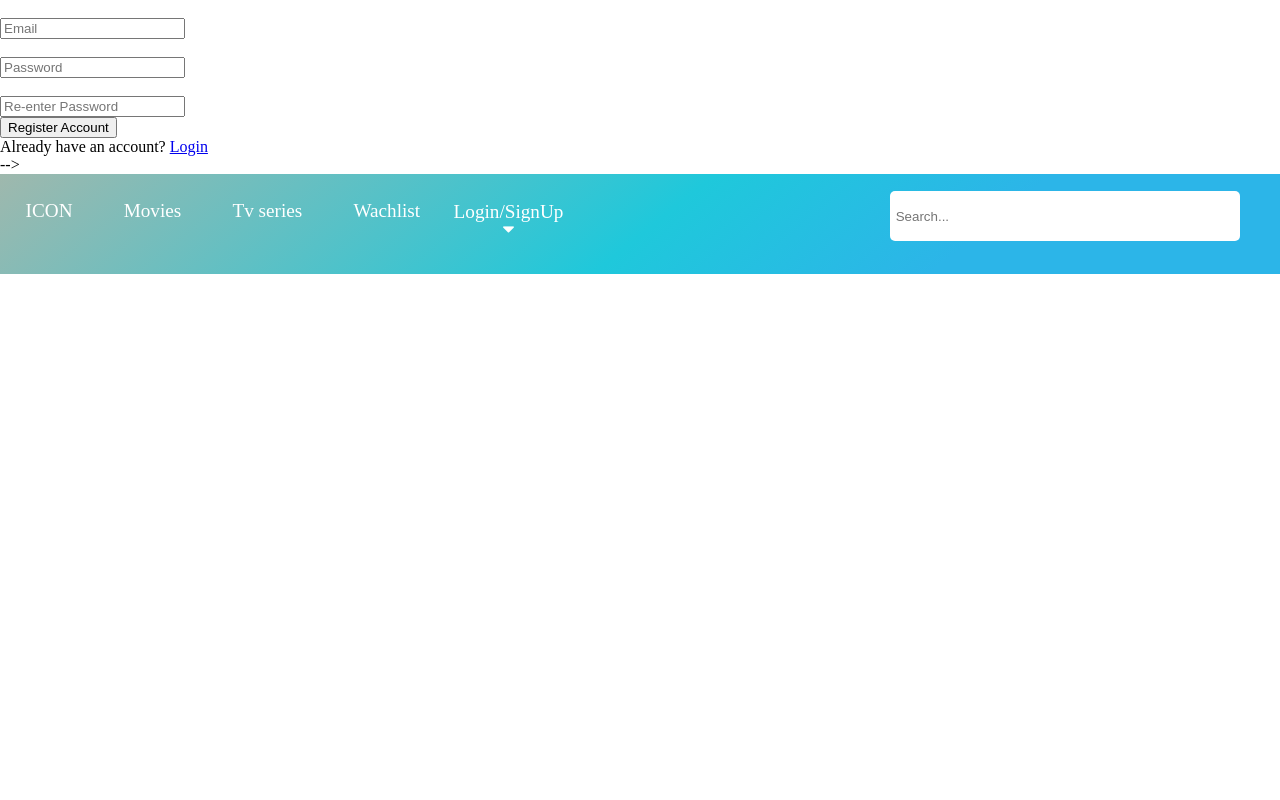
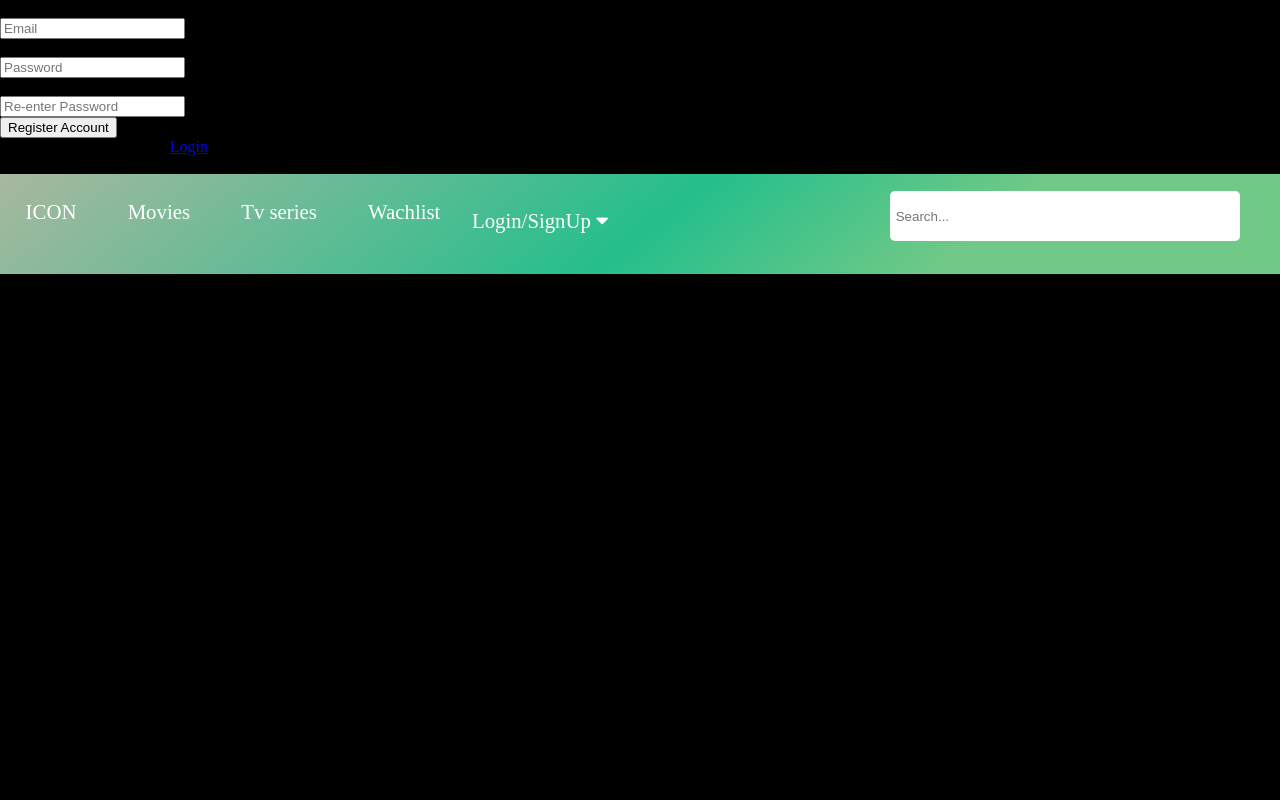
Before and after one commit to Asmit007/Main-Stream, a Django app: template Stream-project-main/firstapp/templates/SignUP.html in a window 1280 px wide. Run offline with Django 3.2, Linux system fonts and the light colour scheme; the template is opened without the code that fills it, so the values that code supplies are empty; some libraries are stand-ins or nearby versions.

Commit message:
change
css changes

```diff
--- a/Stream-project-main/firstapp/static/css/home.css
+++ b/Stream-project-main/firstapp/static/css/home.css
@@ -1,5 +1,6 @@
 body{
   margin:0 0;
+  background-color: black;
 }
 /*.fa-search{
         width:25px;
@@ -33,7 +34,7 @@ body{
     }
 .navbar {
   overflow: hidden;
-  background-image: linear-gradient(141deg, #9fb8ad 0%, #1fc8db 51%, #2cb5e8 75%);
+ background-image: linear-gradient(141deg, #a8b89f 0%, #24bf8c 51%, #70c986 75%);
 }
 .text{
   float:left;
@@ -47,7 +48,7 @@ body{
 }
 .navbar a {
   float: left;
-  font-size: 120%;
+  font-size: 130%;
   color: white;
   text-align: center;
   padding: 2% 2%;
@@ -61,16 +62,15 @@ body{
 }
 
 .dropdown .dropbtn {
-  font-size: 120%;
+  font-size: 130%;
   border: none;
   outline: none;
   color: white;
-  padding: 15% 5%;
   background-color: inherit;
   font-family: inherit;
   margin: 0;
-  line-height: 17px;
-  padding-top: 29px;
+  /*line-height: 15px;*/
+  padding-top: 35px;
 }
 
 .navbar a:hover, .dropdown:hover .dropbtn {
@@ -84,14 +84,14 @@ body{
   min-width: 160px;
   box-shadow: 0px 8px 16px 0px rgba(0,0,0,0.2);
   z-index: 1;
-  margin-top: -1%;
+  margin-top: 0%;
   padding:0px 50px;
 }
 
 .dropdown-content a {
   float: none;
   color: black;
-  padding: 12px 16px;
+  padding: 12px 8px;
   text-decoration: none;
   display: block;
   text-align: left;
--- a/Stream-project-main/firstapp/templates/Homepage.html
+++ b/Stream-project-main/firstapp/templates/Homepage.html
@@ -61,7 +61,7 @@
       <link rel="stylesheet" href=
 "https://cdnjs.cloudflare.com/ajax/libs/font-awesome/4.7.0/css/font-awesome.min.css">
 
-   <link rel="stylesheet" href="home.css">
+   <link rel="stylesheet" href="../static/css/home.css">
 </head>
 <body>
 <div class="navbar">
```
